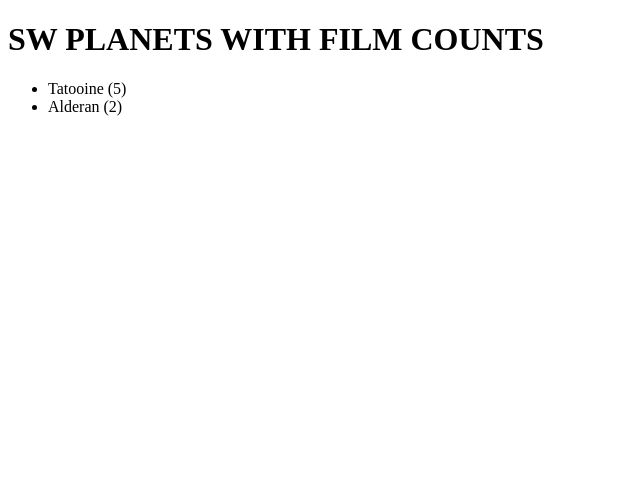
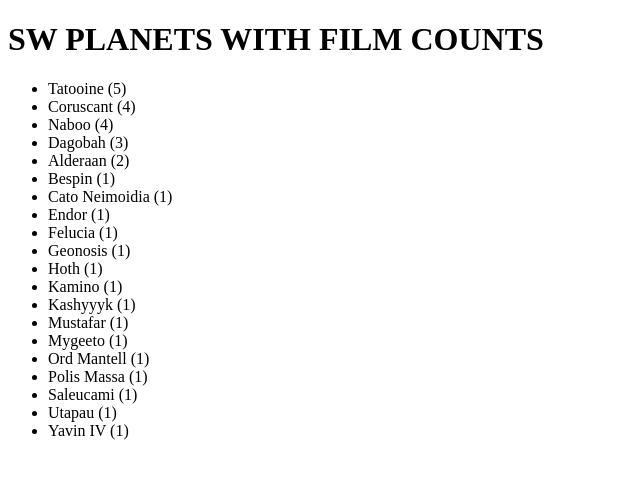
Before and after one commit to 2025-fall-js-frameworks/angular-components, an Angular app: page / in a window 1280 px wide. Shown: the top 478 px of the page, without its empty margins (0-640 px from the left). Built offline with nearby package versions, Linux system fonts and the light colour scheme.

Commit message:
Implemented sw-planets-films component

```diff
--- a/src/app/sw-planet-films/sw-planet-films.html
+++ b/src/app/sw-planet-films/sw-planet-films.html
@@ -1,7 +1,6 @@
-<h1>
-	SW PLANETS WITH FILM COUNTS
-</h1>
+<h1>SW PLANETS WITH FILM COUNTS</h1>
 <ul>
-	<li>Tatooine (5)</li>
-	<li>Alderan (2)</li>
+	@for (planet of planetsToDisplay; track planet) {
+		<li>{{ planet.name }} ({{ planet.filmCount }})</li>
+	}
 </ul>
--- a/src/app/sw-planet-films/sw-planet-films.ts
+++ b/src/app/sw-planet-films/sw-planet-films.ts
@@ -1,5 +1,6 @@
 import { Component, inject } from '@angular/core';
 import { SwPlanetsService } from '../sw-planets.service';
+import { PlanetWithFilmCount } from '../../sw-planet-model';
 
 @Component({
 	selector: 'app-sw-planet-films',
@@ -9,4 +10,7 @@
 })
 export class SwPlanetFilms {
 	private planetSvc = inject(SwPlanetsService);
+
+	protected readonly planetsToDisplay: PlanetWithFilmCount[] =
+		this.planetSvc.getPlanetFilmDataForDisplay();
 }
--- a/src/app/sw-planets.service.ts
+++ b/src/app/sw-planets.service.ts
@@ -1,6 +1,9 @@
 import { Injectable } from '@angular/core';
+import { allPlanets, getPlanetsWithFilmCount } from '../sw-planet-model';
 
 @Injectable({
 	providedIn: 'root',
 })
-export class SwPlanetsService {}
+export class SwPlanetsService {
+	public getPlanetFilmDataForDisplay = () => getPlanetsWithFilmCount(allPlanets);
+}
```
